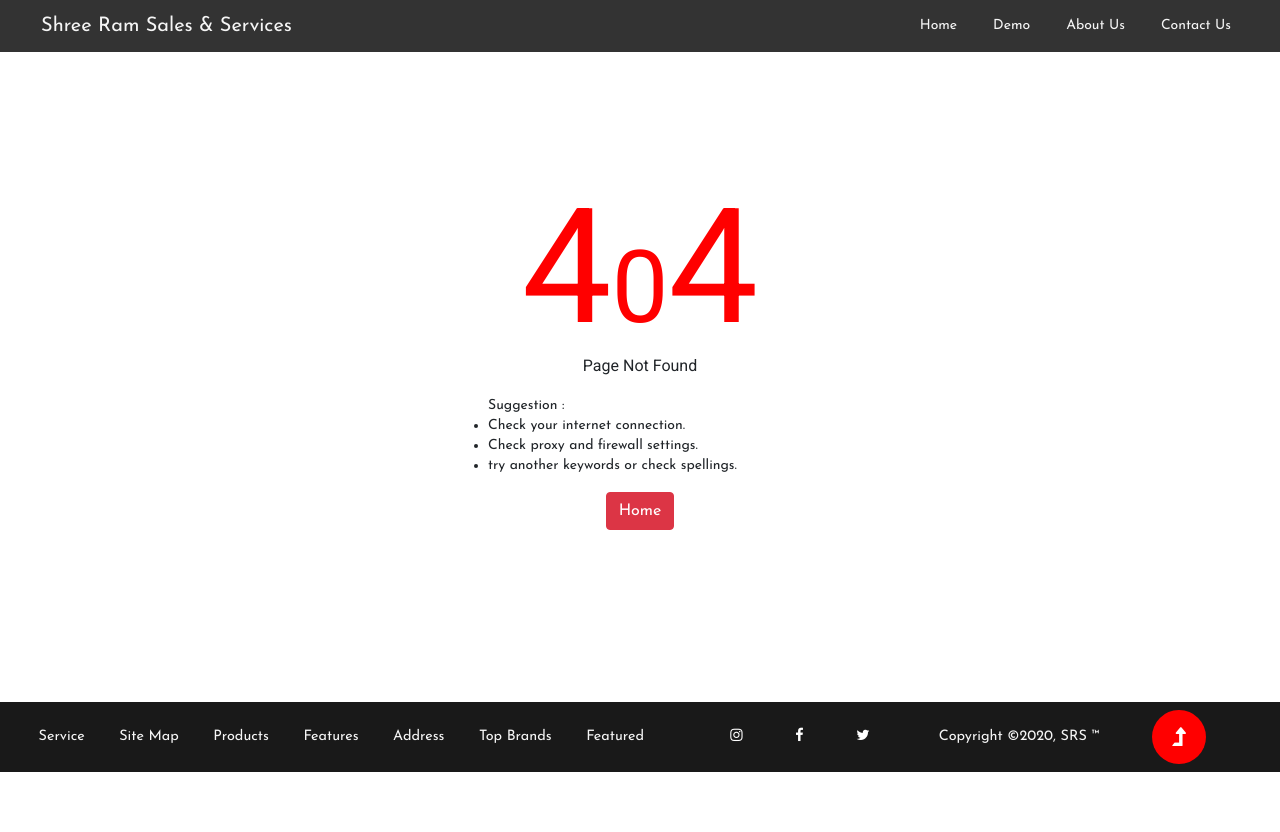
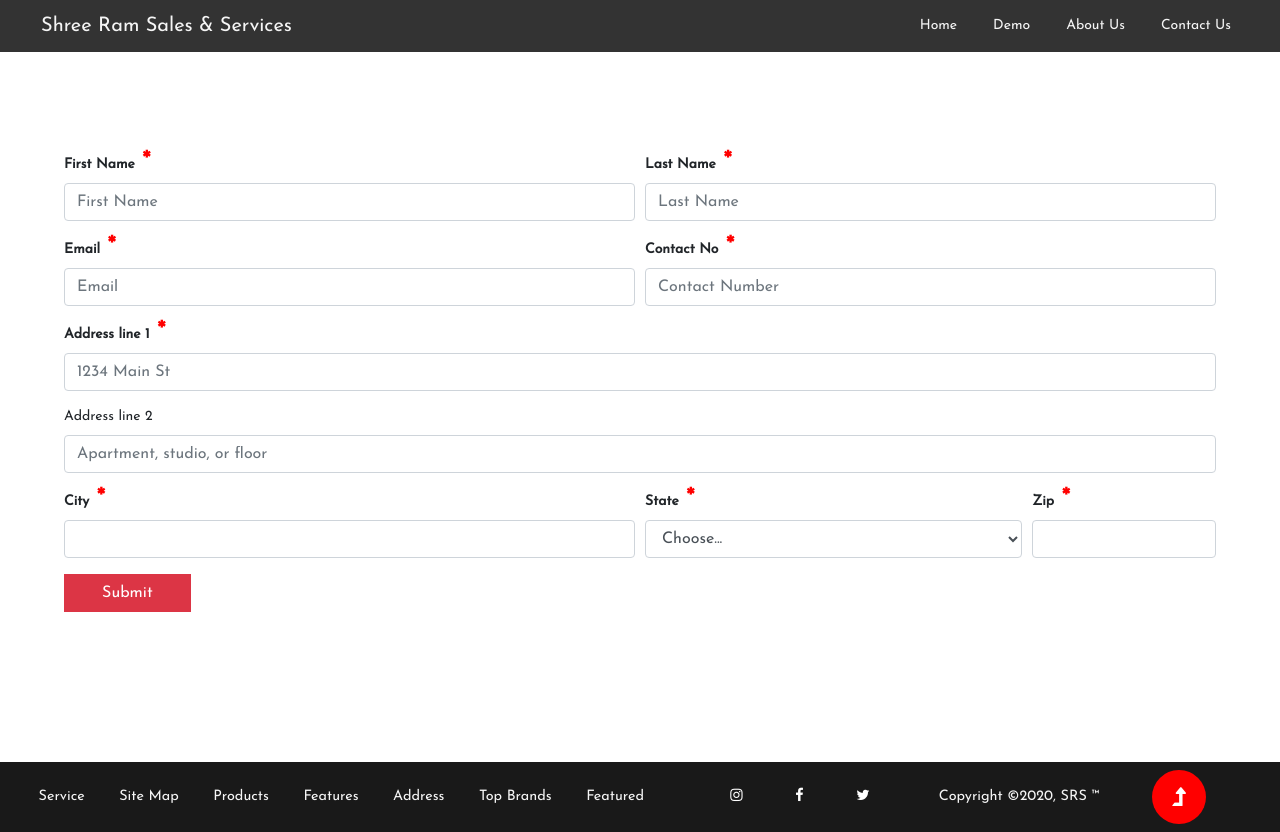
Before and after one commit to prafull-patidar/SRSProject, an Angular app: page /product-demo in a window 1280 px wide. Before the commit the page ends 800 px from the top, so only its background shows below. Built offline with nearby package versions, Linux system fonts and the light colour scheme.

Commit message:
adding demo-form

```diff
--- a/src/app/app-routing.module.ts
+++ b/src/app/app-routing.module.ts
@@ -6,12 +6,15 @@ import {HomeComponent} from './home/home.component';
 import {PageNotFoundComponent} from './page-not-found/page-not-found.component';
 import { AppComponent } from './app.component';
 import {ProductDetailComponent} from './product-detail/product-detail.component';
+import {ProductDemoFormComponent} from './product-demo-form/product-demo-form.component';
+
 const routes: Routes = [
   {path:'',redirectTo:'',pathMatch:'full'},
   {path:'page',children:[
   {path:'about',component:AboutComponent},
   {path:'contact',component:ContactComponent} ]
   },
+  {path:'product-demo',component:ProductDemoFormComponent},
   {path:'product-detail',component:ProductDetailComponent},
   {path:'**',component:PageNotFoundComponent}
 ];
--- a/src/app/app.module.ts
+++ b/src/app/app.module.ts
@@ -14,6 +14,7 @@ import { PagesModule }  from './pages/pages.module';
 import { ProductListComponent } from './product-list/product-list.component';
 import { BannerComponent } from './banner/banner.component';
 import { ProductDetailComponent } from './product-detail/product-detail.component';
+import { ProductDemoFormComponent } from './product-demo-form/product-demo-form.component';
 
 @NgModule({
   declarations: [
@@ -24,7 +25,8 @@ import { ProductDetailComponent } from './product-detail/product-detail.componen
     PageNotFoundComponent,
     ProductListComponent,
     BannerComponent,
-    ProductDetailComponent
+    ProductDetailComponent,
+    ProductDemoFormComponent
   ],
   imports: [
     BrowserModule,
--- /dev/null
+++ b/src/app/product-demo-form/product-demo-form.component.css
@@ -0,0 +1,20 @@
+#demo-form{
+    width: 90%;
+    margin:100px auto;
+
+}
+
+.required{
+ font-weight: bold;
+}
+.required::after{
+    content:" *";
+    color:red;
+    font-size: 1.5rem;
+}
+
+button{
+    border-radius: 0px;
+    min-width: 11%;
+    min-height: 8%;
+}
--- /dev/null
+++ b/src/app/product-demo-form/product-demo-form.component.html
@@ -0,0 +1,53 @@
+<div id="demo-form">
+    <form>
+      <div class="form-row">
+        <div class="form-group col-md-6">
+          <label for="firstName" class="required">First Name</label>
+          <input type="text" class="form-control" id="firstName" placeholder="First Name">
+        </div>
+        <div class="form-group col-md-6">
+          <label for="lastName" class="required">Last Name</label>
+          <input type="text" class="form-control" id="lastName" placeholder="Last Name">
+        </div>
+      </div>
+        <div class="form-row">
+          <div class="form-group col-md-6">
+            <label for="email" class="required">Email</label>
+            <input type="email" email class="form-control" id="email" placeholder="Email">
+          </div>
+          <div class="form-group col-md-6">
+            <label for="phone" class="required">Contact No</label>
+            <input type="tel" class="form-control" id="phone" placeholder="Contact Number">
+          </div>
+        </div>
+        <div class="form-group">
+          <label for="address" class="required">Address line 1</label>
+          <input type="text" class="form-control" id="address" placeholder="1234 Main St">
+        </div>
+        <div class="form-group">
+          <label for="address2">Address line 2</label>
+          <input type="text" class="form-control" id="address2" placeholder="Apartment, studio, or floor">
+        </div>
+        <div class="form-row">
+          <div class="form-group col-md-6">
+            <label for="city" class="required">City</label>
+            <input type="text" class="form-control" id="city">
+          </div>
+          <div class="form-group col-md-4">
+            <label for="inputState" class="required">State</label>
+            <select id="inputState" class="form-control">
+              <option selected>Choose...</option>
+              <option>MadhyaPradesh</option>
+              <option>Maharashtra</option>
+              <option>Gujrat</option>
+              <option>Rajsthan</option>
+            </select>
+          </div>
+          <div class="form-group col-md-2">
+            <label for="inputZip" class="required">Zip</label>
+            <input type="text" class="form-control" id="inputZip">
+          </div>
+        </div>
+        <button type="submit" class="btn btn-danger">Submit</button>
+      </form>
+</div>
--- /dev/null
+++ b/src/app/product-demo-form/product-demo-form.component.ts
@@ -0,0 +1,15 @@
+import { Component, OnInit } from '@angular/core';
+
+@Component({
+  selector: 'app-product-demo-form',
+  templateUrl: './product-demo-form.component.html',
+  styleUrls: ['./product-demo-form.component.css']
+})
+export class ProductDemoFormComponent implements OnInit {
+
+  constructor() { }
+
+  ngOnInit(): void {
+  }
+
+}
--- a/src/app/product-detail/product-detail.component.css
+++ b/src/app/product-detail/product-detail.component.css
@@ -32,6 +32,7 @@ td{
 
 #demo-button{
     text-align: center;
+    margin-bottom: 50px;
 }
 
 @media screen and (max-width:862px){
--- a/src/app/product-list/product-list.component.css
+++ b/src/app/product-list/product-list.component.css
@@ -1,11 +1,11 @@
 #prodList{
-    width: 100%;
+    width: 90%;
     height: auto;
     display: grid;
     grid-template-columns: repeat(auto-fit,minmax(150px,300px));
     grid-gap: 10px;
     justify-content: space-around;
-    font-family: 'Josefin Sans', sans-serif;
+    margin: 100px auto;
 }
 img{
     width:150px;
@@ -21,10 +21,7 @@ img{
     text-align: center;
     overflow: hidden;
 }
-.card-title{
-    font-family: 'Josefin Sans', sans-serif;
-    font-size: 1.5rem;
-}
+
 a{
     color:white;
     background-color: red;
@@ -36,13 +33,17 @@ a{
     padding: 5px 25px;
 }
 .card-link-div-hidden{
-    visibility: hidden;
-    /* display: none; */
+    animation: myAnimeHide 1s;
+    transform: translateY(50px);
+}
+@keyframes myAnimeHide{
+    0%{transform: translateY(0px);}
+    100%{transform: translateY(50px);}
 }
 .card-link-div-show{
     animation: myAnime 1s;
 }
 @keyframes myAnime{
-    0%{transform: translateY(40px);}
+    0%{transform: translateY(50px);}
     100%{transform: translateY(0px);}
 }
--- a/src/app/product-list/product-list.component.html
+++ b/src/app/product-list/product-list.component.html
@@ -7,7 +7,7 @@
               <p class="card-text">Some quick example text to build on the card title and make up the bulk of the card's content.</p>
             </div>
             <div class="card-body card-link-div"  [ngClass]="show?'card-link-div-show':'card-link-div-hidden'">
-              <a href="#" class="card-link">Request Demo</a>
+              <a routerLink="product-demo/" class="card-link">Request Demo</a>
               <a routerLink="product-detail/" class="card-link card-2-link">Details</a>
             </div>
         </div>
@@ -20,7 +20,7 @@
               <p class="card-text">Some quick example text to build on the card title and make up the bulk of the card's content.</p>
             </div>
             <div class="card-body" [ngClass]="show?'card-link-div-show':'card-link-div-hidden'">
-              <a href="#" class="card-link">Request Demo</a>
+              <a routerLink="product-demo/" class="card-link">Request Demo</a>
               <a routerLink="product-detail/" class="card-link card-2-link">Details</a>
             </div>
         </div>
@@ -33,7 +33,7 @@
               <p class="card-text">Some quick example text to build on the card title and make up the bulk of the card's content.</p>
             </div>
             <div class="card-body" [ngClass]="show?'card-link-div-show':'card-link-div-hidden'">
-              <a href="#" class="card-link">Request Demo</a>
+              <a routerLink="product-demo/" class="card-link">Request Demo</a>
               <a routerLink="product-detail/" class="card-link card-2-link">Details</a>
             </div>
         </div>
@@ -46,7 +46,7 @@
               <p class="card-text">Some quick example text to build on the card title and make up the bulk of the card's content.</p>
             </div>
             <div class="card-body" [ngClass]="show?'card-link-div-show':'card-link-div-hidden'">
-              <a href="#" class="card-link">Request Demo</a>
+              <a routerLink="product-demo/" class="card-link">Request Demo</a>
               <a routerLink="product-detail/" class="card-link card-2-link">Details</a>
             </div>
         </div>
@@ -59,7 +59,7 @@
               <p class="card-text">Some quick example text to build on the card title and make up the bulk of the card's content.</p>
             </div>
             <div class="card-body" [ngClass]="show?'card-link-div-show':'card-link-div-hidden'">
-              <a href="#" class="card-link">Request Demo</a>
+              <a routerLink="product-demo/" class="card-link">Request Demo</a>
               <a routerLink="product-detail/" class="card-link card-2-link">Details</a>
             </div>
         </div>
@@ -72,7 +72,7 @@
               <p class="card-text">Some quick example text to build on the card title and make up the bulk of the card's content.</p>
             </div>
             <div class="card-body" [ngClass]="show?'card-link-div-show':'card-link-div-hidden'">
-              <a href="#" class="card-link">Request Demo</a>
+              <a routerLink="product-demo/" class="card-link">Request Demo</a>
               <a routerLink="product-detail/" class="card-link card-2-link">Details</a>
             </div>
         </div>
@@ -85,7 +85,7 @@
               <p class="card-text">Some quick example text to build on the card title and make up the bulk of the card's content.</p>
             </div>
             <div class="card-body card-link-div" [ngClass]="show?'card-link-div-show':'card-link-div-hidden'">
-              <a href="#" class="card-link">Request Demo</a>
+              <a routerLink="product-demo/" class="card-link">Request Demo</a>
               <a routerLink="product-detail/" class="card-link card-2-link">Details</a>
             </div>
         </div>
@@ -98,7 +98,7 @@
               <p class="card-text">Some quick example text to build on the card title and make up the bulk of the card's content.</p>
             </div>
             <div class="card-body" [ngClass]="show?'card-link-div-show':'card-link-div-hidden'">
-              <a href="#" class="card-link">Request Demo</a>
+              <a routerLink="product-demo/" class="card-link">Request Demo</a>
               <a routerLink="product-detail/" class="card-link card-2-link">Details</a>
             </div>
         </div>
@@ -111,7 +111,7 @@
               <p class="card-text">Some quick example text to build on the card title and make up the bulk of the card's content.</p>
             </div>
             <div class="card-body" [ngClass]="show?'card-link-div-show':'card-link-div-hidden'">
-              <a href="#" class="card-link">Request Demo</a>
+              <a routerLink="product-demo/" class="card-link">Request Demo</a>
               <a routerLink="product-detail/" class="card-link card-2-link">Details</a>
             </div>
         </div>
@@ -124,7 +124,7 @@
               <p class="card-text">Some quick example text to build on the card title and make up the bulk of the card's content.</p>
             </div>
             <div class="card-body" [ngClass]="show?'card-link-div-show':'card-link-div-hidden'">
-              <a href="#" class="card-link">Request Demo</a>
+              <a routerLink="product-demo/" class="card-link">Request Demo</a>
               <a routerLink="product-detail/" class="card-link card-2-link">Details</a>
             </div>
         </div>
@@ -137,7 +137,7 @@
               <p class="card-text">Some quick example text to build on the card title and make up the bulk of the card's content.</p>
             </div>
             <div class="card-body" [ngClass]="show?'card-link-div-show':'card-link-div-hidden'">
-              <a class="card-link">Request Demo</a>
+              <a routerLink="product-demo/" class="card-link">Request Demo</a>
               <a routerLink="product-detail/" class="card-link card-2-link">Details</a>
             </div>
         </div>
@@ -150,7 +150,7 @@
               <p class="card-text">Some quick example text to build on the card title and make up the bulk of the card's content.</p>
             </div>
             <div class="card-body" [ngClass]="show?'card-link-div-show':'card-link-div-hidden'">
-              <a href="#" class="card-link">Request Demo</a>
+              <a routerLink="product-demo/" class="card-link">Request Demo</a>
               <a routerLink="product-detail/" class="card-link">Details</a>
             </div>
         </div>
```
Also changed, not shown: 2 other files (tests, documents, lock files or other folders).
